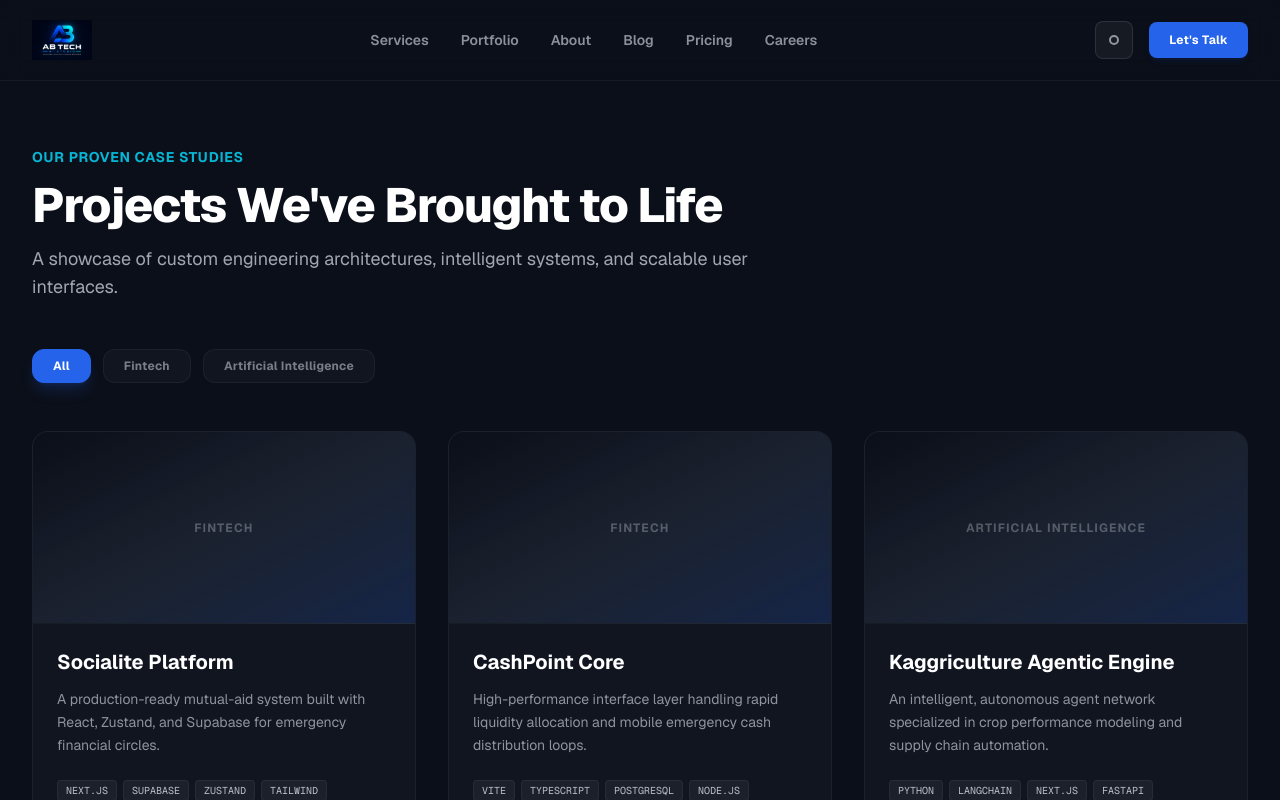
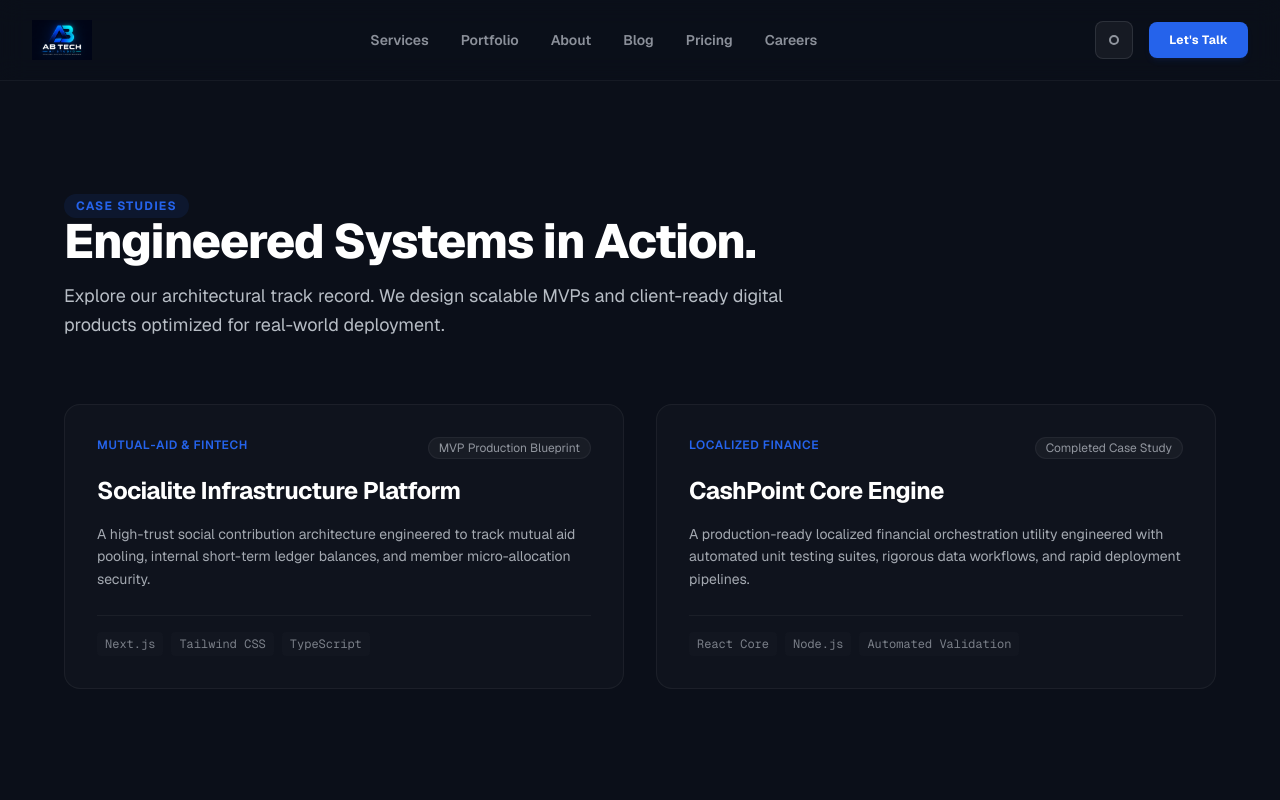
Before and after one commit to TNS0510/ab-tech-studio-app, a Next.js app: page /portfolio in a window 1280 px wide. Built offline with nearby package versions, Linux system fonts and the light colour scheme.

Commit message:
content: complete premium portfolio case study feed

```diff
--- a/src/app/portfolio/page.tsx
+++ b/src/app/portfolio/page.tsx
@@ -1,113 +1,78 @@
-// Step 1: Tell Next.js this page handles live client-side filter tracking states
-"use client";
-
-import { useState } from "react";
-
 export default function PortfolioPage() {
-    // Our master case studies array data state
-    const projects = [
+    const projectsList = [
         {
-            title: "Socialite Platform",
-            category: "Fintech",
-            desc: "A production-ready mutual-aid system built with React, Zustand, and Supabase for emergency financial circles.",
-            stack: ["Next.js", "Supabase", "Zustand", "Tailwind"]
+            title: "Socialite Infrastructure Platform",
+            category: "Mutual-Aid & FinTech",
+            description: "A high-trust social contribution architecture engineered to track mutual aid pooling, internal short-term ledger balances, and member micro-allocation security.",
+            stack: ["Next.js", "Tailwind CSS", "TypeScript"],
+            status: "MVP Production Blueprint"
         },
         {
-            title: "CashPoint Core",
-            category: "Fintech",
-            desc: "High-performance interface layer handling rapid liquidity allocation and mobile emergency cash distribution loops.",
-            stack: ["Vite", "TypeScript", "PostgreSQL", "Node.js"]
-        },
-        {
-            title: "Kaggriculture Agentic Engine",
-            category: "Artificial Intelligence",
-            desc: "An intelligent, autonomous agent network specialized in crop performance modeling and supply chain automation.",
-            stack: ["Python", "LangChain", "Next.js", "FastAPI"]
+            title: "CashPoint Core Engine",
+            category: "Localized Finance",
+            description: "A production-ready localized financial orchestration utility engineered with automated unit testing suites, rigorous data workflows, and rapid deployment pipelines.",
+            stack: ["React Core", "Node.js", "Automated Validation"],
+            status: "Completed Case Study"
         }
     ];
 
-    // Step 2: Set up a state tracking variable to hold our active filter category string
-    const [activeFilter, setActiveFilter] = useState("All");
+    return (
+        <main className="min-h-screen bg-deep-navy text-white pt-28 pb-20 px-4 sm:px-6 lg:px-8">
+            <div className="max-w-6xl mx-auto space-y-16">
 
-    // Step 3: Compute the filtered projects array based on the state variable
-    const filteredProjects = activeFilter === "All"
-        ? projects
-        : projects.filter(project => project.category === activeFilter);
-
-    // Available filter buttons list
-    const categories = ["All", "Fintech", "Artificial Intelligence"];
-
-    return (
-        <div className="w-full py-16 px-4 sm:px-6 lg:px-8 max-w-7xl mx-auto">
-            {/* Section Headline */}
-            <div className="max-w-3xl mb-12">
-                <span className="text-vibrant-cyan text-sm font-bold uppercase tracking-wider">
-                    Our Proven Case Studies
+                {/* Header Hero */}
+                <div className="space-y-4 max-w-3xl">
+                    <span className="text-xs font-bold uppercase tracking-widest text-electric-blue bg-electric-blue/10 px-3 py-1 rounded-full">
+                        Case Studies
                     </span>
-                <h1 className="text-4xl sm:text-5xl font-extrabold tracking-tight text-white mt-3">
-                    Projects We've Brought to Life
+                    <h1 className="text-4xl sm:text-5xl font-extrabold tracking-tight">
+                        Engineered Systems in Action.
                     </h1>
-                <p className="mt-4 text-lg text-soft-gray/70">
-                    A showcase of custom engineering architectures, intelligent systems, and scalable user interfaces.
+                    <p className="text-lg text-soft-gray/80 leading-relaxed">
+                        Explore our architectural track record. We design scalable MVPs and client-ready digital products optimized for real-world deployment.
                     </p>
                 </div>
 
-            {/* Step 4: Interactive Category Filter Bar Layout */}
-            <div className="flex flex-wrap gap-3 mb-12">
-                {categories.map((category) => (
-                    <button
-                        key={category}
-                        onClick={() => setActiveFilter(category)}
-                        className={`px-5 py-2 rounded-xl text-xs font-bold tracking-wide transition-all duration-200 cursor-pointer border ${activeFilter === category
-                                ? "bg-electric-blue text-white border-electric-blue shadow-lg shadow-electric-blue/20"
-                                : "bg-charcoal/30 text-soft-gray/50 border-white/5 hover:border-white/10 hover:text-white"
-                            }`}
+                {/* Portfolio Case Studies Grid */}
+                <div className="grid grid-cols-1 lg:grid-cols-2 gap-8">
+                    {projectsList.map((project, index) => (
+                        <div
+                            key={index}
+                            className="flex flex-col justify-between p-8 rounded-2xl bg-white/[0.02] border border-white/5 hover:border-electric-blue/20 transition-all space-y-6"
                         >
-                        {category}
-                    </button>
-                ))}
-            </div>
-
-            {/* Grid Canvas - Now rendering from our dynamically filtered calculation */}
-            <div className="grid grid-cols-1 md:grid-cols-2 lg:grid-cols-3 gap-8">
-                {filteredProjects.map((project, idx) => (
-                    <div
-                        key={idx}
-                        className="flex flex-col rounded-2xl bg-charcoal/30 border border-white/5 overflow-hidden hover:border-vibrant-cyan/20 transition-all duration-300 group animate-fadeIn"
-                    >
-                        {/* Visual Top Decorative Block */}
-                        <div className="h-48 bg-gradient-to-br from-deep-navy via-charcoal/80 to-electric-blue/20 flex items-center justify-center border-b border-white/5 relative">
-                            <span className="text-xs font-bold uppercase tracking-widest text-soft-gray/30 group-hover:text-vibrant-cyan transition-colors">
+                            <div className="space-y-4">
+                                <div className="flex justify-between items-start gap-4">
+                                    <span className="text-xs font-semibold text-electric-blue uppercase tracking-wider">
                                         {project.category}
                                     </span>
+                                    <span className="text-xs bg-white/[0.04] text-soft-gray/60 px-2.5 py-0.5 rounded-full border border-white/5">
+                                        {project.status}
+                                    </span>
                                 </div>
-
-                        {/* Content Details */}
-                        <div className="p-6 flex-grow flex flex-col justify-between">
-                            <div>
-                                <h2 className="text-xl font-bold text-white group-hover:text-electric-blue transition-colors">
+                                <h3 className="text-2xl font-bold tracking-tight text-white">
                                     {project.title}
-                                </h2>
-                                <p className="mt-3 text-sm text-soft-gray/60 leading-relaxed">
-                                    {project.desc}
+                                </h3>
+                                <p className="text-sm text-soft-gray/70 leading-relaxed">
+                                    {project.description}
                                 </p>
                             </div>
 
-                            {/* Technologies Tag Cloud */}
-                            <div className="mt-6 flex flex-wrap gap-1.5">
-                                {project.stack.map((tech, tIdx) => (
+                            {/* Technical Stack Badges */}
+                            <div className="flex flex-wrap gap-2 pt-4 border-t border-white/5">
+                                {project.stack.map((tech, i) => (
                                     <span
-                                        key={tIdx}
-                                        className="text-[10px] font-mono uppercase bg-white/5 text-soft-gray/80 px-2 py-0.5 rounded border border-white/5"
+                                        key={i}
+                                        className="text-xs font-mono text-soft-gray/50 bg-white/[0.01] px-2 py-1 rounded"
                                     >
                                         {tech}
                                     </span>
                                 ))}
                             </div>
                         </div>
-                    </div>
                     ))}
                 </div>
+
             </div>
+        </main>
     );
 }
```
Lines whose indentation alone changed are shown as unchanged.
